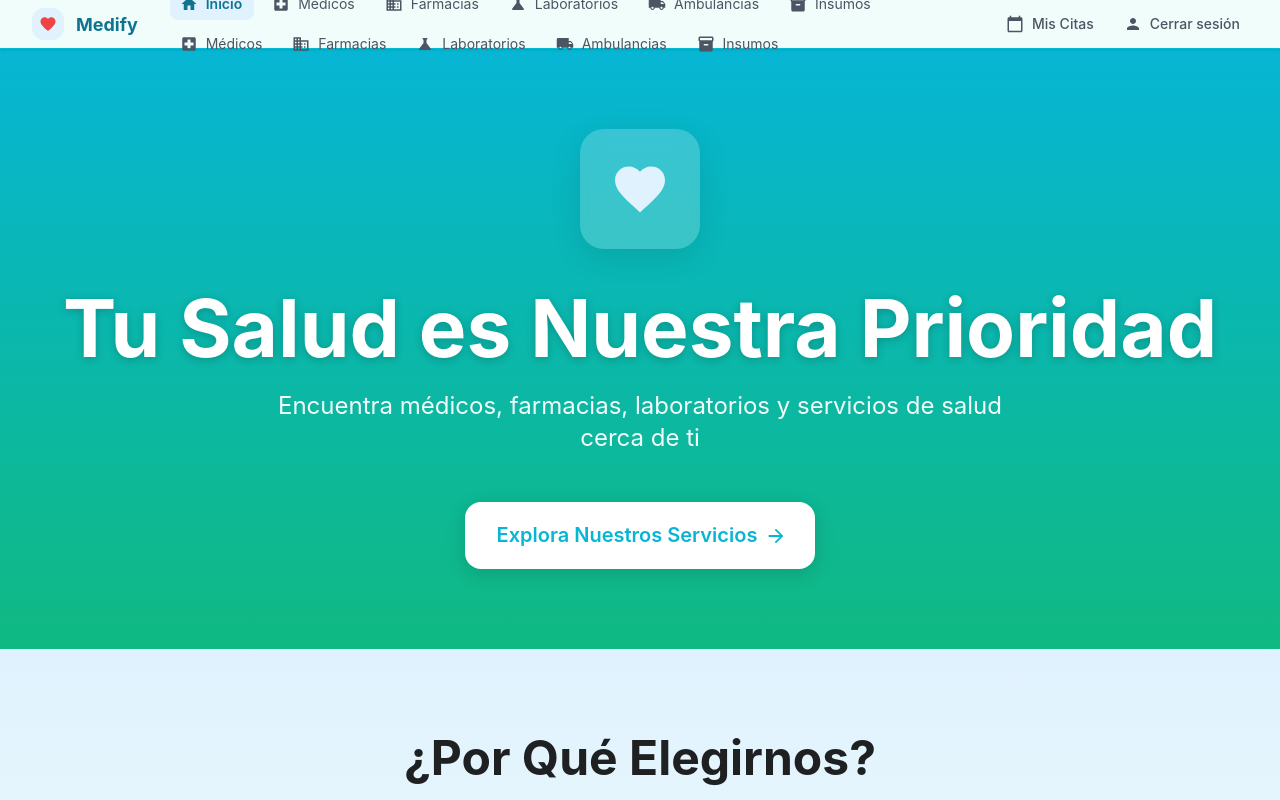
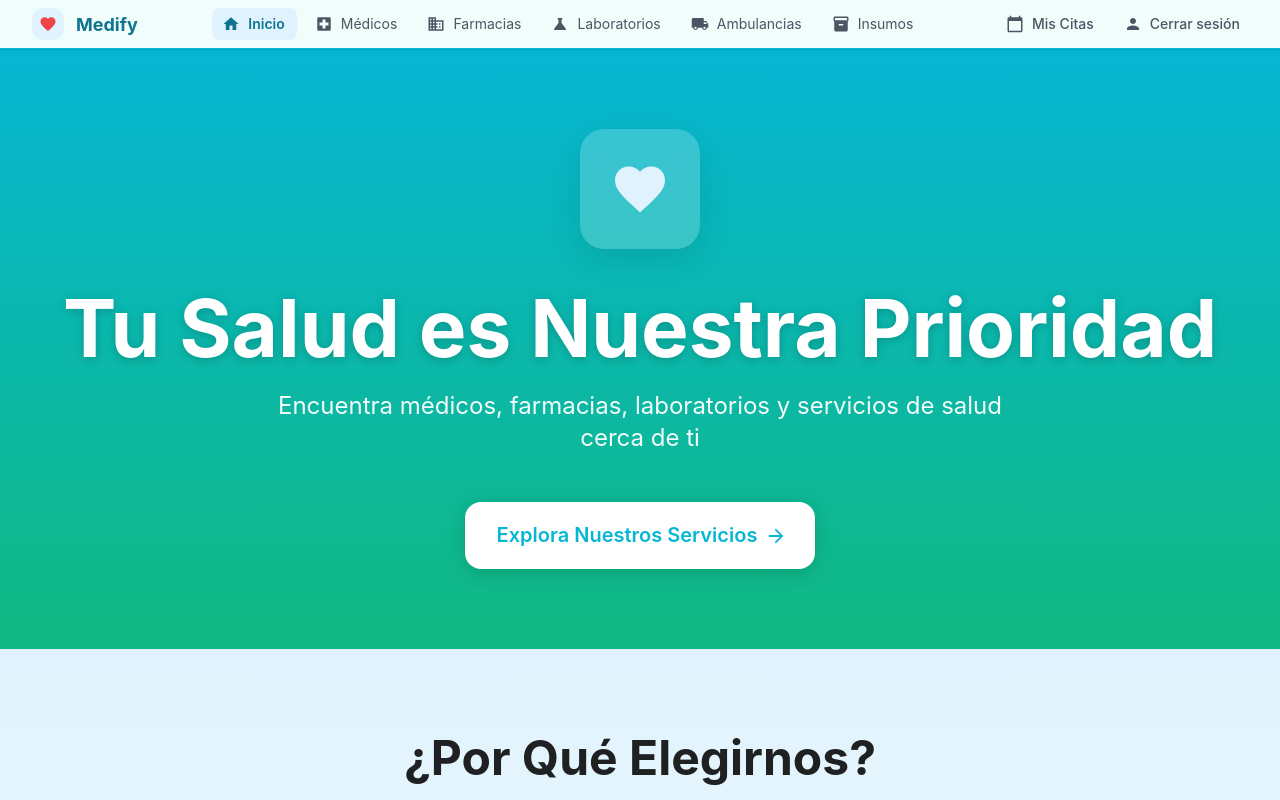
Before and after one commit to MediConnet/MediConnet, a React (Vite) app: page /home in a window 1280 px wide. Shown: the top 800 px of the page. Built offline with nearby package versions, Linux system fonts and the light colour scheme; sample sign-in values are in the browser's storage.

Commit message:
fix: resolver conflictos de merge

```diff
--- a/package.json
+++ b/package.json
@@ -21,9 +21,6 @@
     "react-dom": "^19.2.0",
     "react-router-dom": "^6.28.0",
     "formik": "^2.4.9",
-    "react": "^19.2.0",
-    "react-dom": "^19.2.0",
-    "react-router-dom": "^6.28.0",
     "yup": "^1.7.1"
   },
   "devDependencies": {
--- a/src/shared/components/NavigationBar.tsx
+++ b/src/shared/components/NavigationBar.tsx
@@ -22,11 +22,6 @@ interface NavItem {
 const navItems: NavItem[] = [
   { label: 'Inicio', icon: <HomeIcon />, path: ROUTES.HOME },
   { label: 'Médicos', icon: <DoctorsIcon />, path: ROUTES.SPECIALTIES },
-  { label: 'Farmacias', icon: <PharmacyIcon />, path: ROUTES.SEARCH },
-  { label: 'Laboratorios', icon: <LabIcon />, path: ROUTES.SEARCH },
-  { label: 'Ambulancias', icon: <AmbulanceIcon />, path: ROUTES.REQUEST_AMBULANCE },
-  { label: 'Insumos', icon: <SuppliesIcon />, path: ROUTES.SEARCH },
-  { label: 'Médicos', icon: <DoctorsIcon />, path: ROUTES.SEARCH },
   { label: 'Farmacias', icon: <PharmacyIcon />, path: ROUTES.PHARMACIES },
   { label: 'Laboratorios', icon: <LabIcon />, path: ROUTES.LABORATORIES },
   { label: 'Ambulancias', icon: <AmbulanceIcon />, path: ROUTES.AMBULANCES },
```
Also changed, not shown: 1 other file (tests, documents, lock files or other folders).
